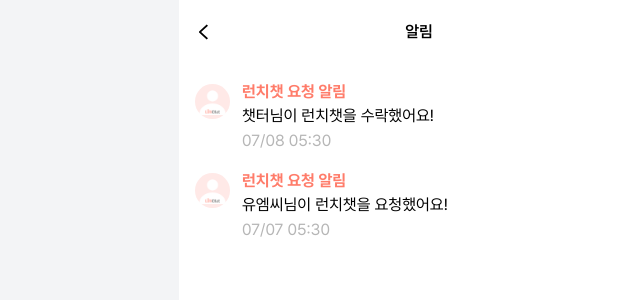
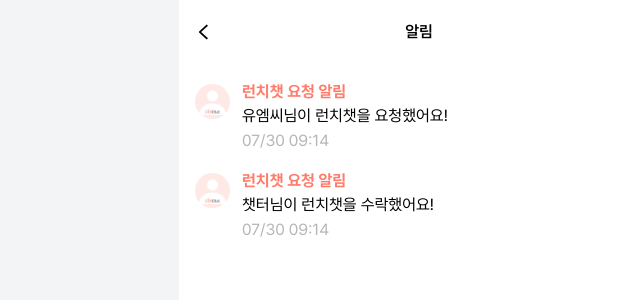
Before and after one commit to LUNCH-CHAT/FRONTEND, a React (Vite) app: page /alarm in a window 1280 px wide. Shown: the top 300 px of the page, without its empty margins (221-861 px from the left). Built offline with nearby package versions, Linux system fonts and the light colour scheme; no server answers.

Commit message:
bugFix: 시간 데이터 타입 문제 수정
- 임시 데이터 형식과 실제 api 응답데이터 형식 차이 문제에 따른 임시 타입 추가

```diff
--- a/src/pages/alarm-page/index.tsx
+++ b/src/pages/alarm-page/index.tsx
@@ -6,18 +6,20 @@ const mockData = [
     id: 1,
     sender: '유엠씨',
     type: 'request',
-    time: 1720330200000,
+    time: '2025-07-30T09:14:57.183Z',
   },
   {
     id: 2,
     sender: '챗터',
     type: 'accept',
-    time: 1720416600000,
+    time: '2025-07-30T09:14:57.183Z',
   },
 ];
 
 export default function AlarmPage() {
-  const sortedData = mockData.sort((a, b) => b.time - a.time);
+  const sortedData = mockData.sort(
+    (a, b) => new Date(b.time).getTime() - new Date(a.time).getTime()
+  );
 
   return (
     <>
--- a/src/utils/getDate.ts
+++ b/src/utils/getDate.ts
@@ -1,4 +1,4 @@
-export const formatDate = (input: Date | string) => {
+export const formatDate = (input: Date | string | number) => {
   const date = new Date(input);
 
   const year = String(date.getFullYear());
@@ -10,7 +10,7 @@ export const formatDate = (input: Date | string) => {
   return { year, month, day, hours, minutes };
 };
 
-export const getDayOfWeek = (input: string | number) => {
+export const getDayOfWeek = (input: Date | string | number) => {
   const week = ['일', '월', '화', '수', '목', '금', '토'];
 
   const dayOfWeek = week[new Date(input).getDay()];
```
